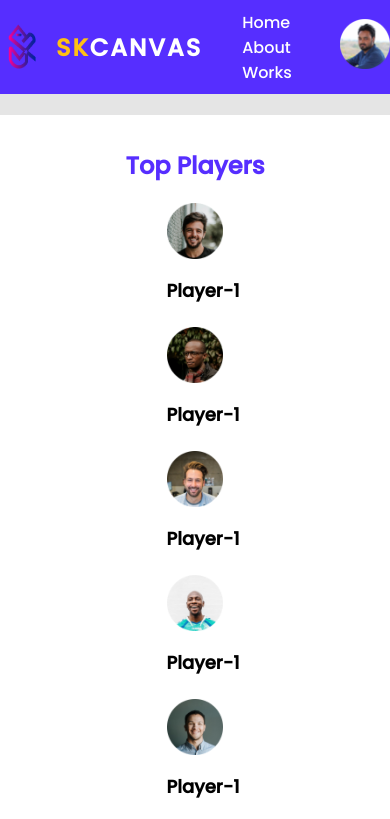
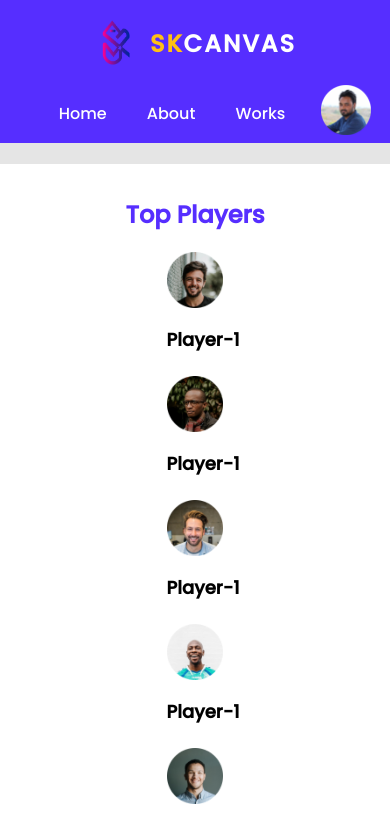
Before and after one commit to sarwarhossain20/leader-board-css3, a plain HTML site: page index.html in a window 390 px wide. Shown: the top 819 px of the page. Drawn offline with Linux system fonts and the light colour scheme.

Commit message:
added media

```diff
--- a/css/style.css
+++ b/css/style.css
@@ -245,13 +245,15 @@ Top players styles start
         margin: 0 30px;
     }
 
-    .player {
+    .player,
+    .navigation-bar {
         justify-content: center;
         flex-direction: column;
     }
 
     .navigation-bar {
         justify-content: center;
+        height: 143px;
     }
 }
 
```
